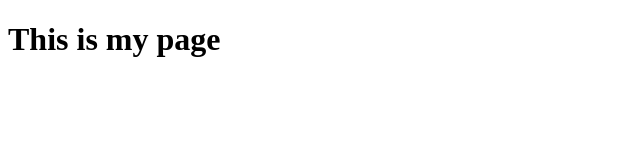
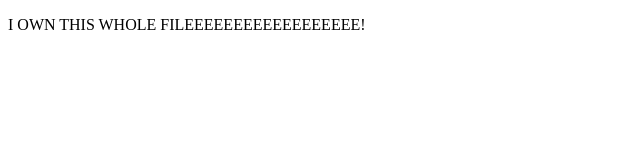
Before and after one commit to mankinchi/helloworld, a plain HTML site: page index.html in a window 1280 px wide. Shown: the whole page, without its empty margins (0-640 px from the left). Drawn offline with Linux system fonts and the light colour scheme.

Commit message:
Update index.html

```diff
--- a/index.html
+++ b/index.html
@@ -8,7 +8,7 @@
 </head>
 
 <body>
-    <h1>This is my page</h1>
+    <p>I OWN THIS WHOLE FILEEEEEEEEEEEEEEEEEE!</p>
 </body>
 
 </html>
```
